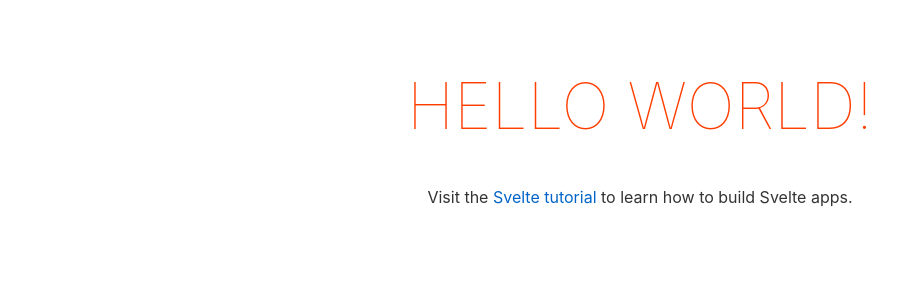
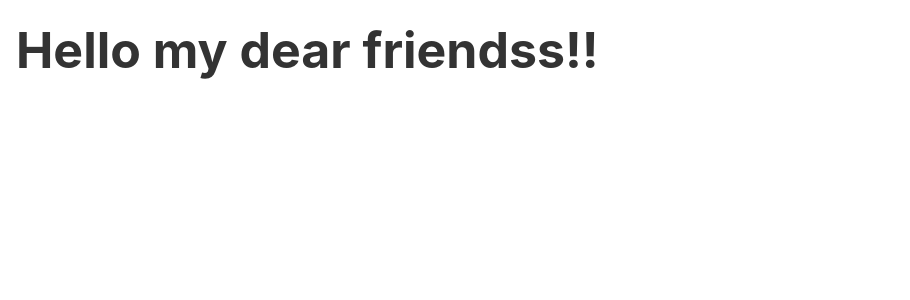
Before and after one commit to ilya-s-sk/t-project, a Svelte app: page / in a window 1280 px wide. Shown: the top 300 px of the page, without its empty margins (0-910 px from the left). Built offline with nearby package versions, Linux system fonts and the light colour scheme.

Commit message:
customize

```diff
--- a/public/global.css
+++ b/public/global.css
@@ -1,3 +1,10 @@
+*,
+*::before,
+*::after {
+  margin: 0;
+  padding: 0;
+}
+
 html, body {
 	position: relative;
 	width: 100%;
@@ -7,7 +14,6 @@ html, body {
 body {
 	color: #333;
 	margin: 0;
-	padding: 8px;
 	box-sizing: border-box;
 	font-family: -apple-system, BlinkMacSystemFont, "Segoe UI", Roboto, Oxygen-Sans, Ubuntu, Cantarell, "Helvetica Neue", sans-serif;
 }
--- a/src/App.svelte
+++ b/src/App.svelte
@@ -1,30 +1,8 @@
 <script>
-	export let name;
+	import './index.css';
+	import First from './components/first/index.svelte';
 </script>
 
-<main>
-	<h1>Hello {name}!</h1>
-	<p>Visit the <a href="https://svelte.dev/tutorial">Svelte tutorial</a> to learn how to build Svelte apps.</p>
+<main class="main">
+	<First name='friendss!' />
 </main>
-
-<style>
-	main {
-		text-align: center;
-		padding: 1em;
-		max-width: 240px;
-		margin: 0 auto;
-	}
-
-	h1 {
-		color: #ff3e00;
-		text-transform: uppercase;
-		font-size: 4em;
-		font-weight: 100;
-	}
-
-	@media (min-width: 640px) {
-		main {
-			max-width: none;
-		}
-	}
-</style>
--- /dev/null
+++ b/src/components/first/index.css
@@ -0,0 +1,3 @@
+.title {
+  font-size: 50px;
+}
--- /dev/null
+++ b/src/components/first/index.svelte
@@ -0,0 +1,8 @@
+<script>
+  import './index.css';
+  export let name = '';
+</script>
+
+<h2 class="title">
+  Hello my dear {name}!
+</h2>
--- /dev/null
+++ b/src/index.css
@@ -0,0 +1,3 @@
+.main {
+  padding: 20px 16px;
+}
```
